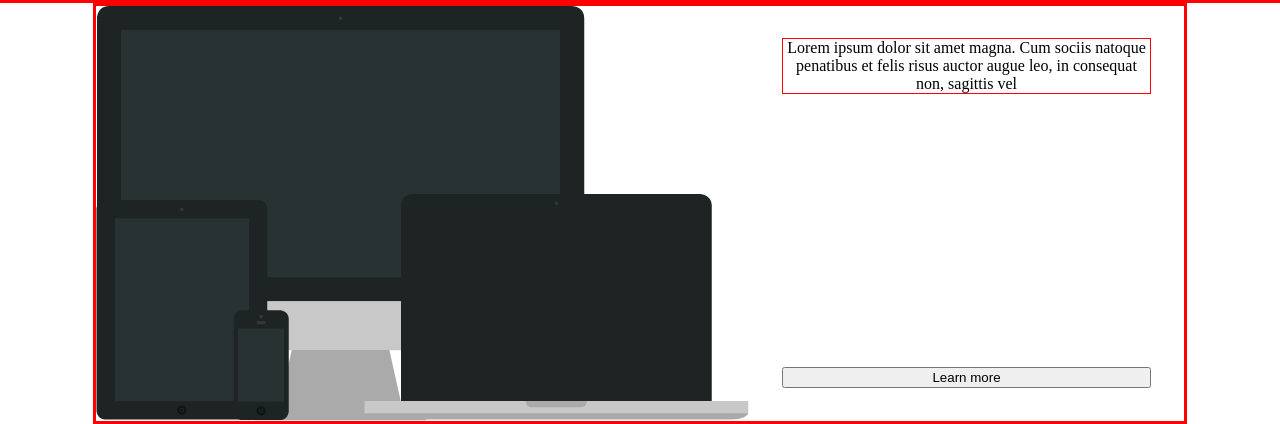
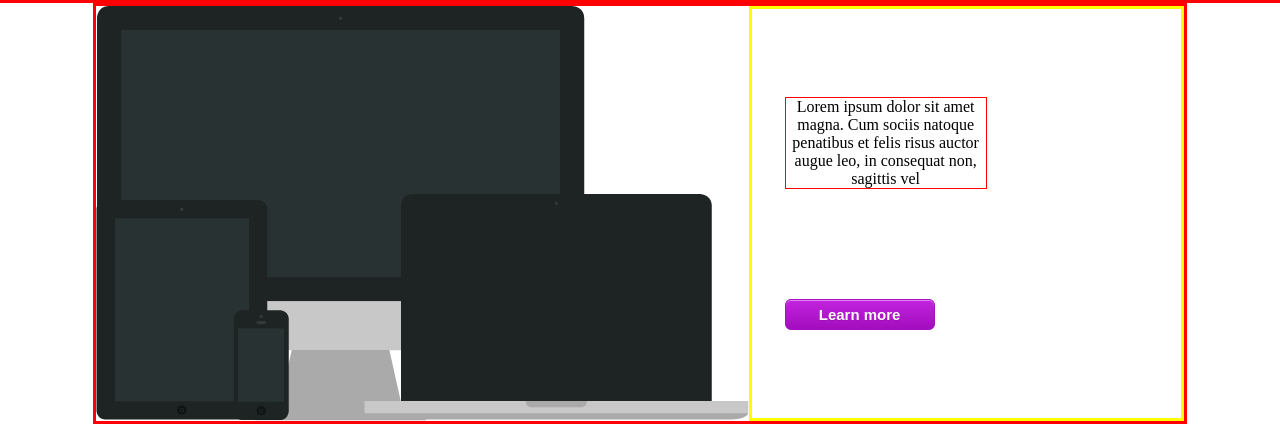
Before and after one commit to antocosta/Bhagaskara, a plain HTML site: page index.html in a window 1280 px wide. Shown: the part 1352-1776 px from the top of the page. Drawn offline with Linux system fonts and the light colour scheme.

Commit message:
commit 16 Dec 2015 9:37

```diff
--- a/css/style.scss
+++ b/css/style.scss
@@ -176,12 +176,41 @@ svg:hover {
   padding: 0;
   border: solid red;
   .right-side {
+    width: 50%;
+    border: solid yellow;
     padding: 3%;
     display: flex;
     flex-direction: column;
-    justify-content: space-between;
+    justify-content: space-around;
+    p {
+      max-width: 200px;
+      text-align: center;
+    }
     button {
-
+      max-width: 150px;
+      -moz-box-shadow:inset 0px 1px 0px 0px #e184f3;
+      -webkit-box-shadow:inset 0px 1px 0px 0px #e184f3;
+      box-shadow:inset 0px 1px 0px 0px #e184f3;
+      background:-webkit-gradient(linear, left top, left bottom, color-stop(0.05, #c123de), color-stop(1, #a20dbd));
+      background:-moz-linear-gradient(top, #c123de 5%, #a20dbd 100%);
+      background:-webkit-linear-gradient(top, #c123de 5%, #a20dbd 100%);
+      background:-o-linear-gradient(top, #c123de 5%, #a20dbd 100%);
+      background:-ms-linear-gradient(top, #c123de 5%, #a20dbd 100%);
+      background:linear-gradient(to bottom, #c123de 5%, #a20dbd 100%);
+      filter:progid:DXImageTransform.Microsoft.gradient(startColorstr='#c123de', endColorstr='#a20dbd',GradientType=0);
+      background-color:#c123de;
+      -moz-border-radius:6px;
+      -webkit-border-radius:6px;
+      border-radius:6px;
+      border:1px solid #a511c0;
+      display:inline-block;
+      cursor:pointer;
+      color:#ffffff;
+      font-size:15px;
+      font-weight:bold;
+      padding:6px 24px;
+      text-decoration:none;
+      text-shadow:0px 1px 0px #9b14b3;
     }
    }
   }
```
Also changed, not shown: index.html (+0 -1 lines), css/style.css, 1 other file.
